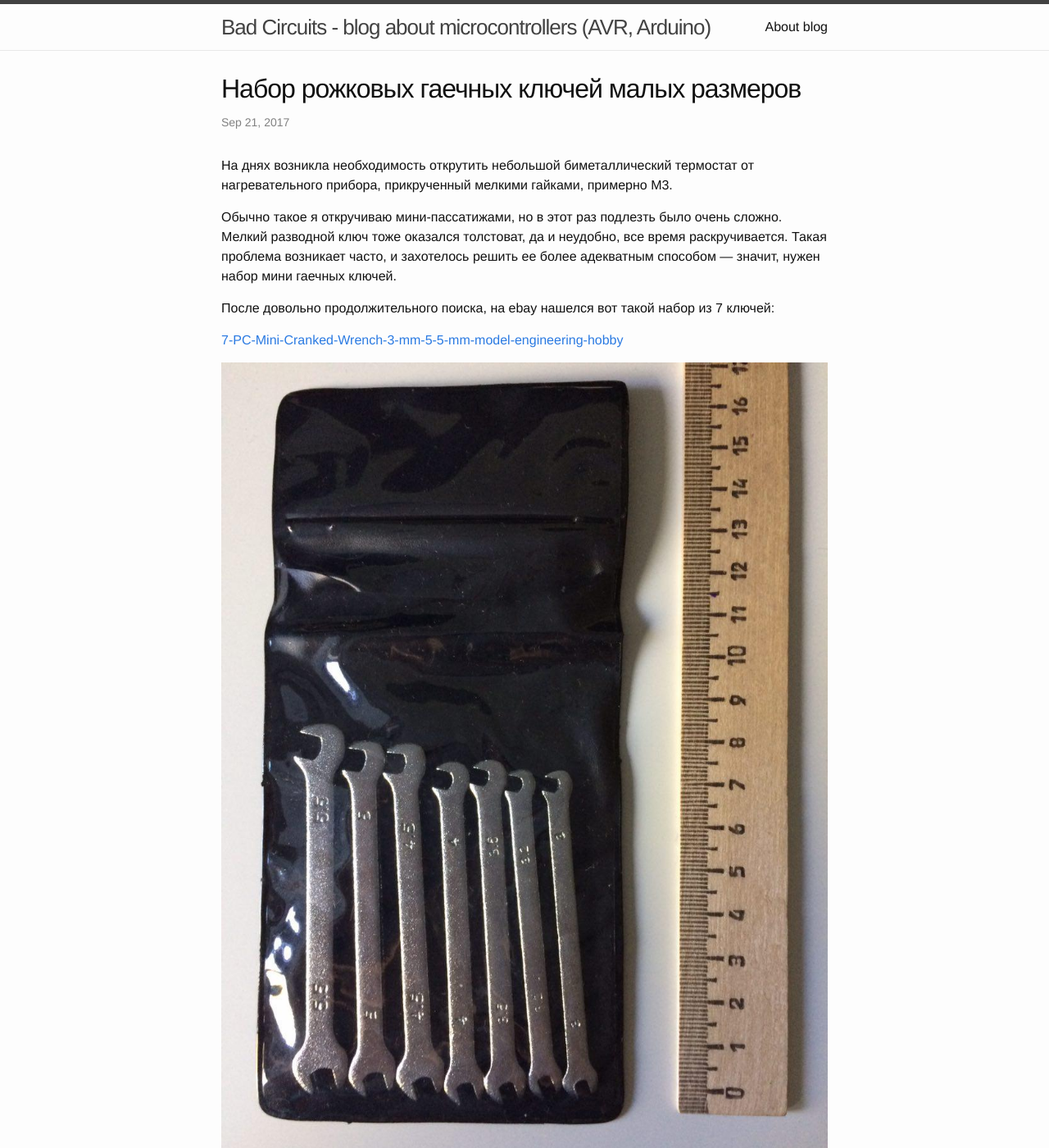
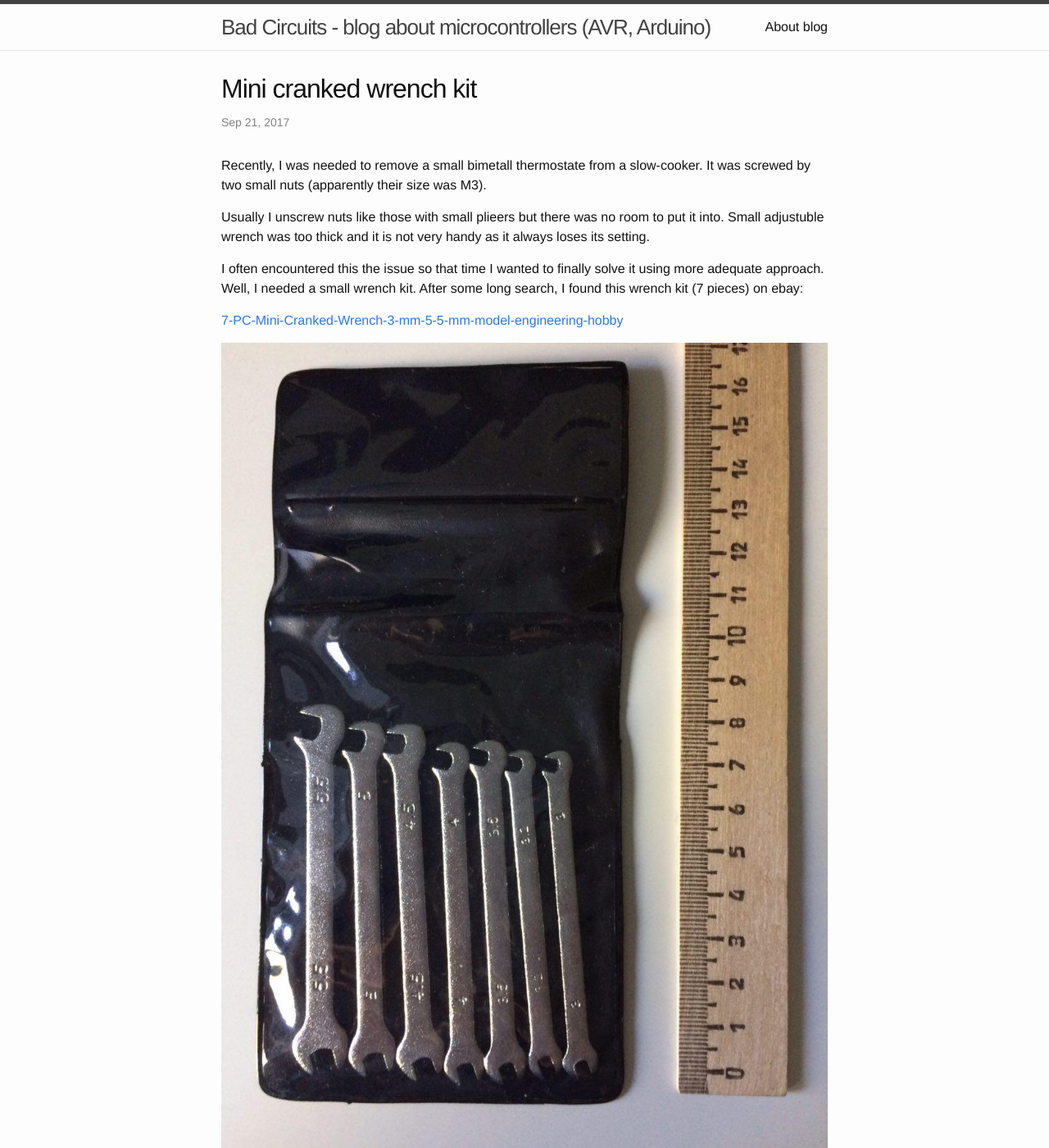
Before and after one commit to eugene-nikolaev/badcircuits.com, a Jekyll site: the page built from _posts/2017-09-21-small-wrench-kit.markdown, in a window 1280 px wide and 1400 px high. Shown: the whole window at 82% size. Built offline with Jekyll 4.4.1, drawn with Linux system fonts in a browser that asks for light colours; comment, search, counter and statistics services are not loaded; some of the changed text lies outside the part shown.

Commit message:
Translate wrench kit post

````diff
--- a/_layouts/post.html
+++ b/_layouts/post.html
@@ -12,7 +12,7 @@ layout: default
     {{ content }}
   </article>
 
-  <p>Please feel free to ask something or correct me (below is a Disqus form).</p>
+  <p><em>Please feel free to ask something or correct me (below is a Disqus form).<em></p>
 
 </div>
 
--- a/_posts/2015-10-07-linux-usbasp.markdown
+++ b/_posts/2015-10-07-linux-usbasp.markdown
@@ -57,7 +57,6 @@ sudo cp usbasp.rules /etc/udev/rules.d/
 Disconnect and connect again the programmer.
 Look at the bus (I repeat: you may have another number):
 
-
 ```
 $ ls -la /dev/bus/usb/003/
 total 0
--- a/_posts/2017-09-21-small-wrench-kit.markdown
+++ b/_posts/2017-09-21-small-wrench-kit.markdown
@@ -1,28 +1,30 @@
 ---
 layout: post
 comments: true
-title:  "Набор рожковых гаечных ключей малых размеров"
+title:  Mini cranked wrench kit
 date:   2017-09-21
 categories: tools
 ---
 
-На днях возникла необходимость открутить небольшой биметаллический термостат от нагревательного прибора, прикрученный мелкими гайками, примерно М3.
+Recently, I was needed to remove a small bimetall thermostate from a slow-cooker. It was screwed by two small nuts (apparently their size was M3).
 
-Обычно такое я откручиваю мини-пассатижами, но в этот раз подлезть было очень сложно. Мелкий разводной ключ тоже оказался толстоват, да и неудобно, все время раскручивается.
-Такая проблема возникает часто, и захотелось решить ее более адекватным способом — значит, нужен набор мини гаечных ключей.
+Usually I unscrew nuts like those with small plieers but there was no room to put it into.
+Small adjustuble wrench was too thick and it is not very handy as it always loses its setting.
 
-После довольно продолжительного поиска, на ebay нашелся вот такой набор из 7 ключей:
+I often encountered this the issue so that time I wanted to finally solve it using more adequate approach.
+Well, I needed a small wrench kit.
+After some long search, I found this wrench kit (7 pieces) on ebay:
 
 [7-PC-Mini-Cranked-Wrench-3-mm-5-5-mm-model-engineering-hobby](https://rover.ebay.com/rover/1/711-53200-19255-0/1?icep_id=114&ipn=icep&toolid=20004&campid=5338190330&mpre=http%3A%2F%2Fwww.ebay.com%2Fitm%2F7-pc-Mini-gekr%25F6pften-Schraubenschl%25FCssel-3-mm-5-5-mm-Model-Engineering-Hobby%2F162653716647)
 
-![Набор гаечных ключей малых размеров](/assets/2017/09/21/01a_small_wrench_kit.jpg)
+![Mini cranked wrench kit](/assets/2017/09/21/01a_small_wrench_kit.jpg)
 
-Как видно, один конец прямой, один загнутый на 80°.
+As you can see, one end is straight and other is cranked to 80°.
 
-Длина: 75-80мм.
+Length: 75-80mm.
 
-Размеры: 3/3,2/3,5/4/4,5/5/5,5 мм.
+Sizes: 3/3,2/3,5/4/4,5/5/5,5 mm.
 
-Есть довольно экзотические размеры, набор позиционируется как модельный.
+It has pretty exotic sizes, the kit is positioned as for model engineering one.
 <br>
-Качество хорошее, прислали из UK, шло сравнительно недолго (2-3 недели).
+Quality is very good, it was sent from UK and shipping was not too long (2-3 weeks).
--- a/index.html
+++ b/index.html
@@ -16,5 +16,5 @@ layout: default
     {% endfor %}
   </ul>
 
-  <p class="rss-subscribe">Подписаться <a href="{{ "/feed.xml" | prepend: site.baseurl }}">на RSS</a></p-->
+  <p class="rss-subscribe">Subscribe <a href="{{ "/feed.xml" | prepend: site.baseurl }}">to RSS</a></p-->
 </div>
````
